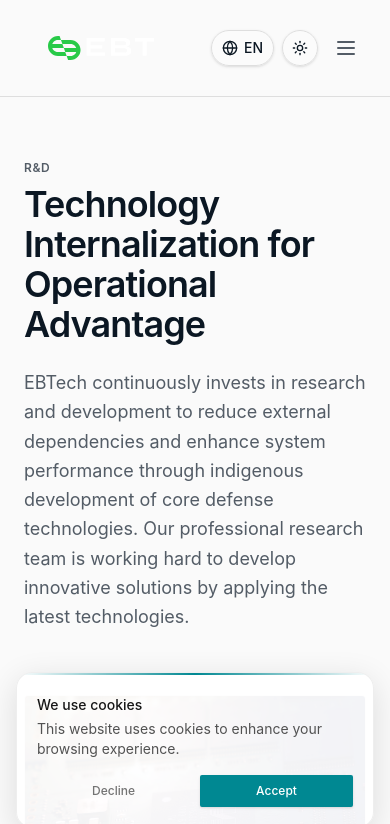
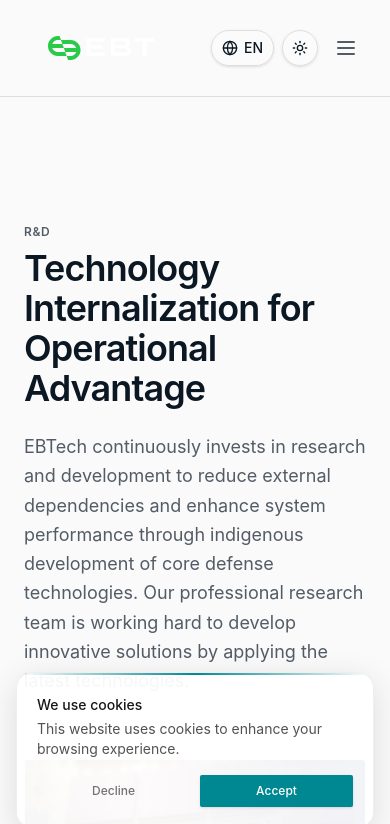
Before and after one commit to allstring/ebt-web-platform, a React (Vite) app: page /rnd in a window 390 px wide. Shown: the top 824 px of the page. Built offline with nearby package versions, Linux system fonts and the light colour scheme.

Commit message:
refactor: wrap children in a main element with padding for improved layout structure

```diff
--- a/src/layout.tsx
+++ b/src/layout.tsx
@@ -44,7 +44,7 @@ export default function Layout({ children }: { children: React.ReactNode }) {
 
   return (
     <>
-      {children}
+      <main className="pt-16 lg:pt-0">{children}</main>
       <BackToTopButton />
       <CookieConsent />
     </>
```
